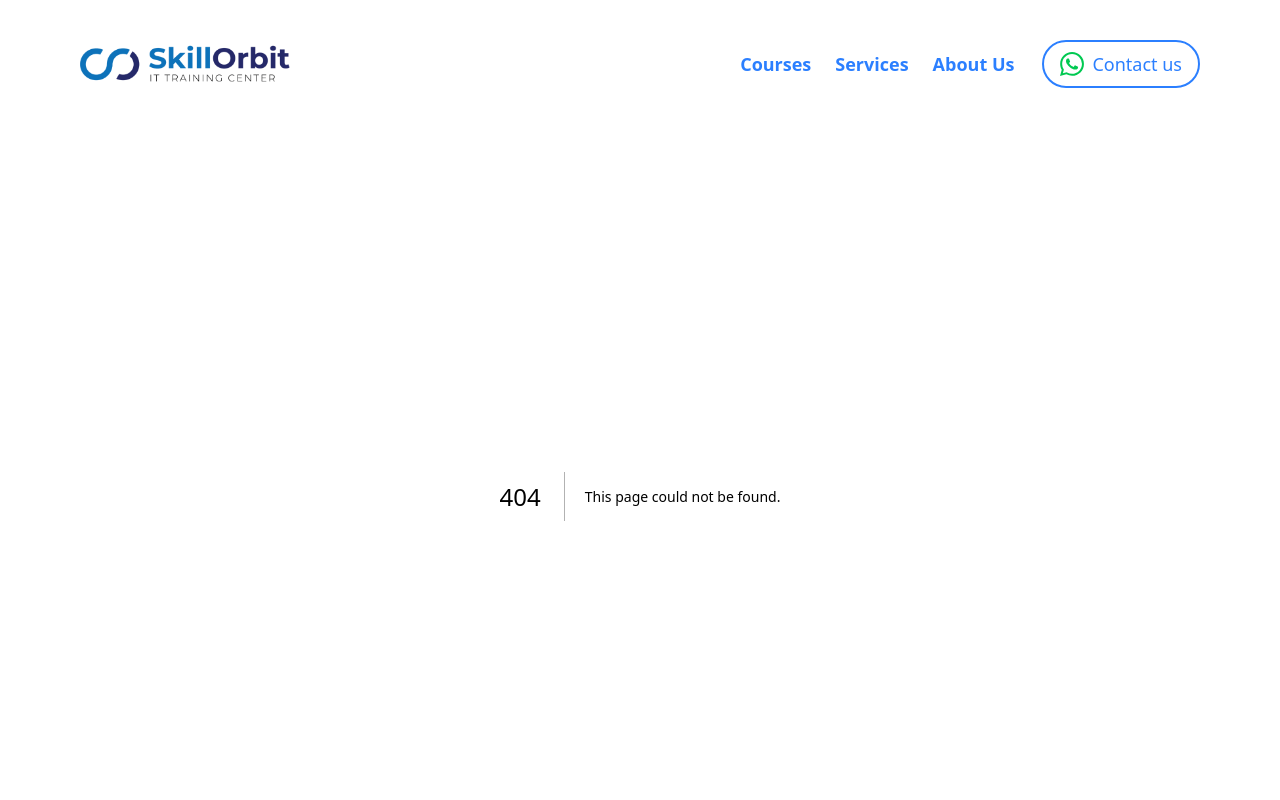
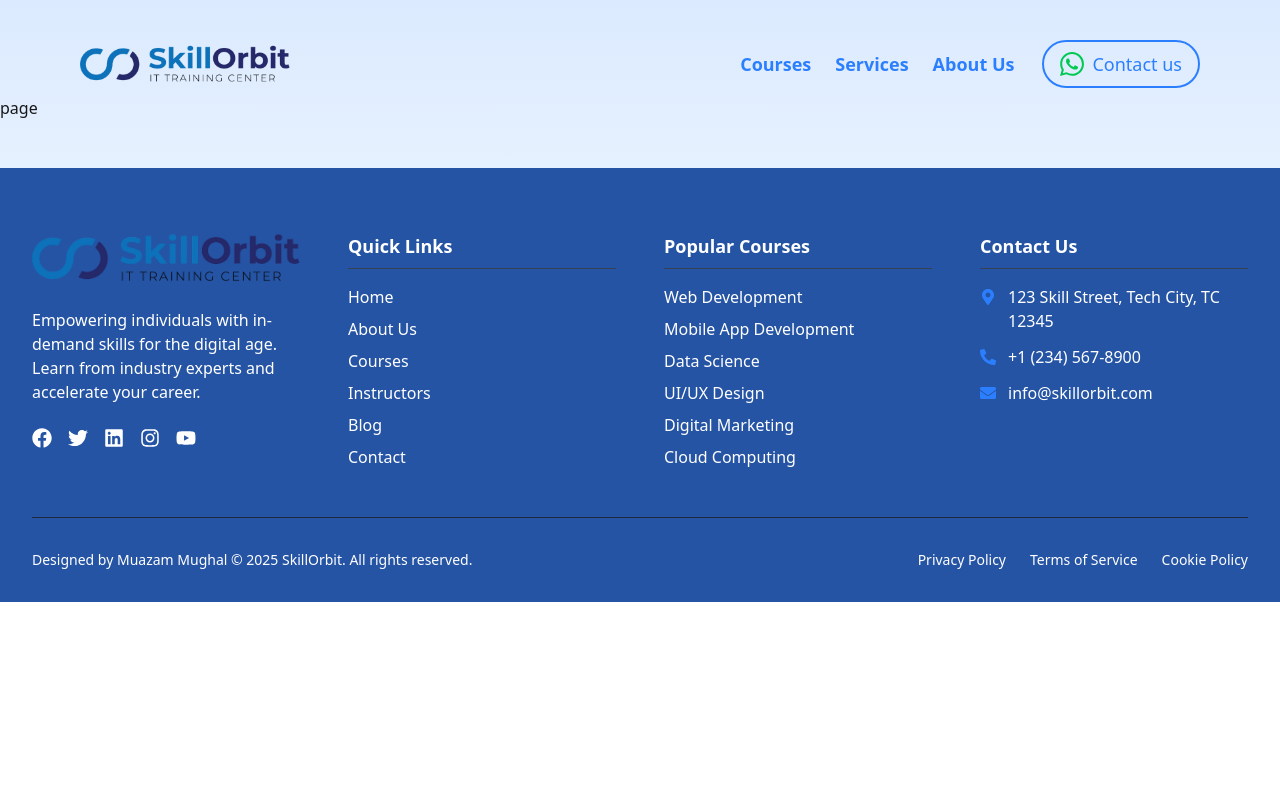
Before and after one commit to MuazamMughal/skillOrbit-app, a Next.js app: page /about in a window 1280 px wide. Before the commit this address had no page. Shown: the top 800 px of the page. Built offline with nearby package versions, Linux system fonts and the light colour scheme.

Commit message:
SkillOrbit app working  on about page

```diff
--- /dev/null
+++ b/src/app/about/page.tsx
@@ -0,0 +1,9 @@
+import React from 'react'
+
+const page = () => {
+  return (
+    <div>page</div>
+  )
+}
+
+export default page
```
